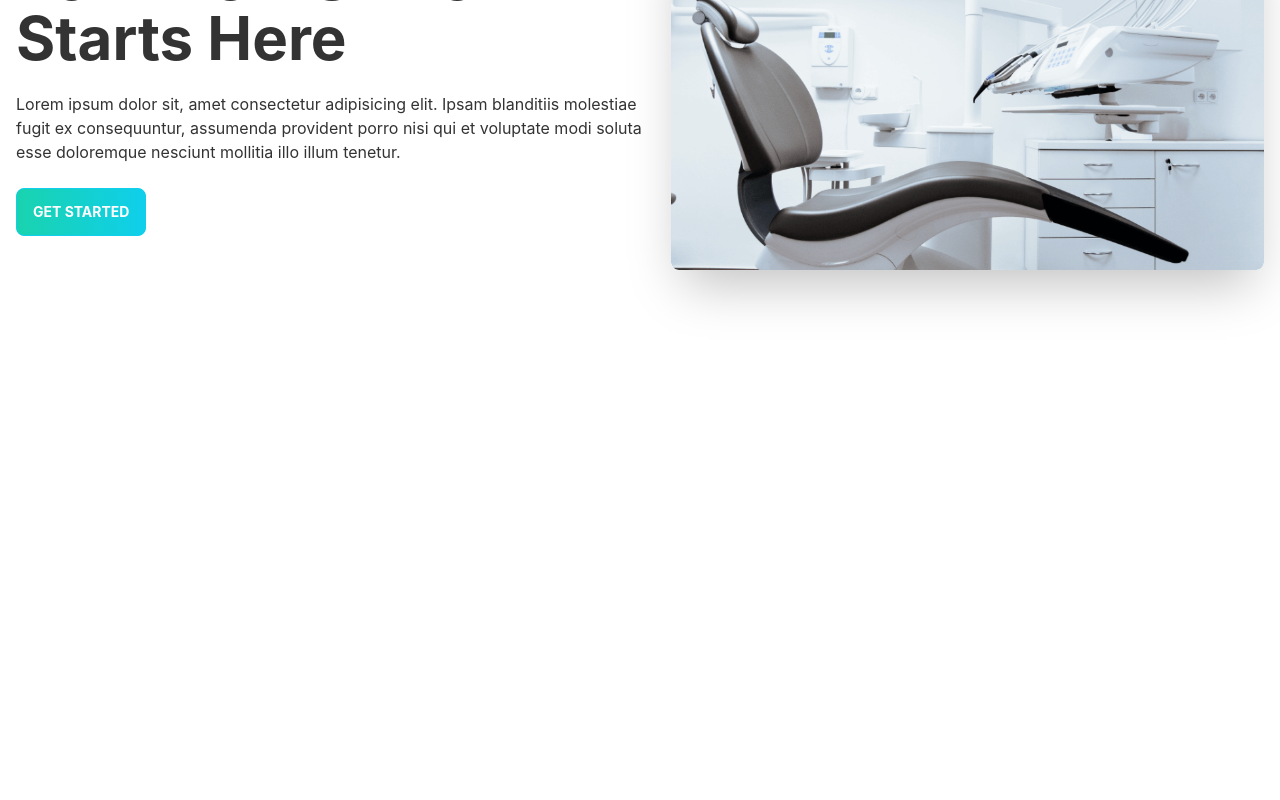
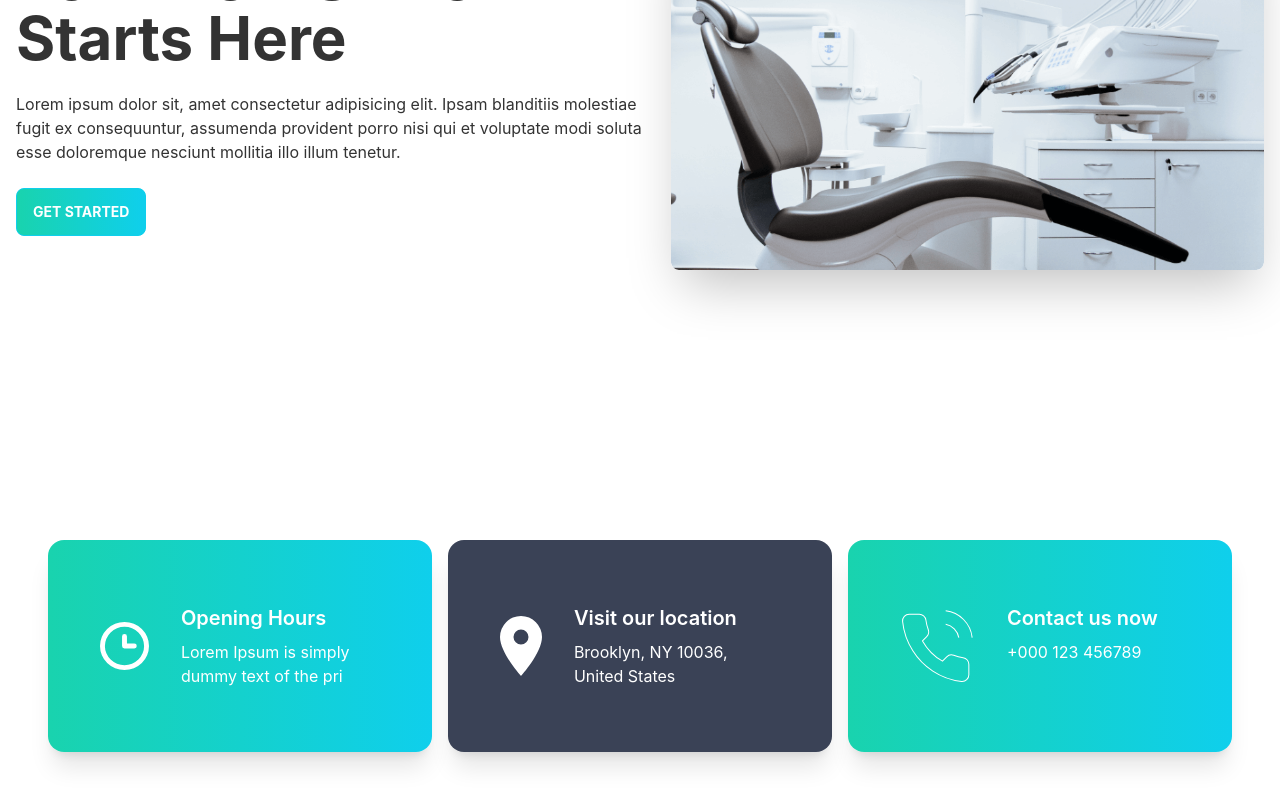
Before and after one commit to rokib97/doctors-portal-client, a React (Create React App) app: page / in a window 1280 px wide. Shown: the part 420-1220 px from the top of the page. Before the commit the page ends 912 px from the top, so only its background shows below. Built offline with nearby package versions, Linux system fonts and the light colour scheme.

Commit message:
added cards

```diff
--- a/src/Pages/Home/Banner.css
+++ b/src/Pages/Home/Banner.css
@@ -1,5 +1,4 @@
 .image-details img {
   width: 594px;
   height: 355px;
-  margin: 0 auto;
 }
--- a/src/Pages/Home/Banner.js
+++ b/src/Pages/Home/Banner.js
@@ -14,7 +14,7 @@
             porro nisi qui et voluptate modi soluta esse doloremque nesciunt
             mollitia illo illum tenetur.
           </p>
-          <button class="btn btn-primary text-uppercase text-white font-bold bg-gradient-to-r from-secondary to-primary ">
+          <button class="btn btn-primary text-uppercase text-white font-bold bg-gradient-to-r from-secondary to-primary">
             Get Started
           </button>
         </div>
--- a/src/Pages/Home/Home.js
+++ b/src/Pages/Home/Home.js
@@ -1,10 +1,12 @@
 import React from "react";
 import Banner from "./Banner";
+import Info from "./Info";
 
 const Home = () => {
   return (
     <div>
       <Banner></Banner>
+      <Info></Info>
     </div>
   );
 };
--- /dev/null
+++ b/src/Pages/Home/Info.js
@@ -0,0 +1,32 @@
+import React from "react";
+import clock from "../../assets/icons/clock.svg";
+import marker from "../../assets/icons/marker.svg";
+import phone from "../../assets/icons/phone.svg";
+import InfoCard from "./InfoCard";
+
+const Info = () => {
+  return (
+    <div className="grid grid-cols-1 lg:grid-cols-3 gap-4 p-12">
+      <InfoCard
+        cardTitle="Opening Hours"
+        bgClass="bg-gradient-to-r from-secondary to-primary"
+        cardText="Lorem Ipsum is simply dummy text of the pri"
+        img={clock}
+      ></InfoCard>
+      <InfoCard
+        cardTitle="Visit our location"
+        bgClass="bg-accent"
+        cardText="Brooklyn, NY 10036, United States"
+        img={marker}
+      ></InfoCard>
+      <InfoCard
+        cardTitle="Contact us now"
+        bgClass="bg-gradient-to-r from-secondary to-primary"
+        cardText="+000 123 456789"
+        img={phone}
+      ></InfoCard>
+    </div>
+  );
+};
+
+export default Info;
--- /dev/null
+++ b/src/Pages/Home/InfoCard.js
@@ -0,0 +1,17 @@
+import React from "react";
+
+const InfoCard = ({ img, cardTitle, cardText, bgClass }) => {
+  return (
+    <div class={`card lg:card-side shadow-xl p-8  ${bgClass}`}>
+      <figure className="pl-5">
+        <img src={img} alt="Album" />
+      </figure>
+      <div class="card-body text-white">
+        <h2 class="card-title ">{cardTitle}</h2>
+        <p>{cardText}</p>
+      </div>
+    </div>
+  );
+};
+
+export default InfoCard;
--- a/src/Pages/Shared/Navbar.js
+++ b/src/Pages/Shared/Navbar.js
@@ -1,26 +1,26 @@
 import React from "react";
-import { Link } from "react-router-dom";
+import { Link, NavLink } from "react-router-dom";
 
 const Navbar = () => {
   const menuItems = (
     <>
       <li>
-        <Link to="/">Home</Link>
+        <NavLink to="/">Home</NavLink>
       </li>
       <li>
-        <Link to="/appoinment">Appointment</Link>
+        <NavLink to="/appoinment">Appointment</NavLink>
       </li>
       <li>
-        <Link to="/reviews">Reviews</Link>
+        <NavLink to="/reviews">Reviews</NavLink>
       </li>
       <li>
-        <Link to="/contact">Contact Us</Link>
+        <NavLink to="/contact">Contact Us</NavLink>
       </li>
       <li>
-        <Link to="/about">About</Link>
+        <NavLink to="/about">About</NavLink>
       </li>
       <li>
-        <Link to="/login">Login</Link>
+        <NavLink to="/login">Login</NavLink>
       </li>
     </>
   );
```
